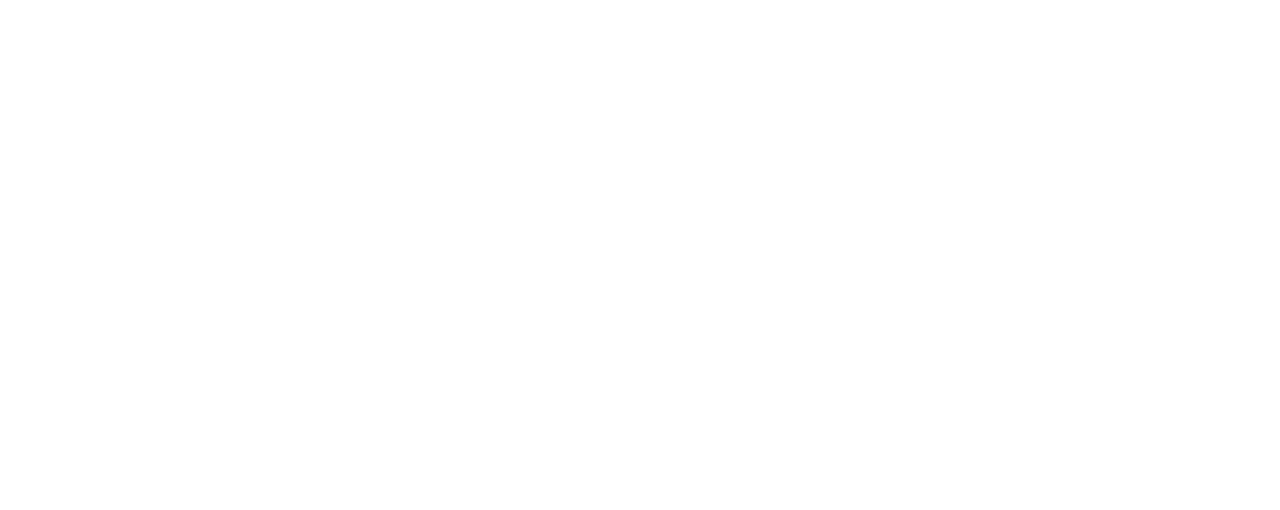
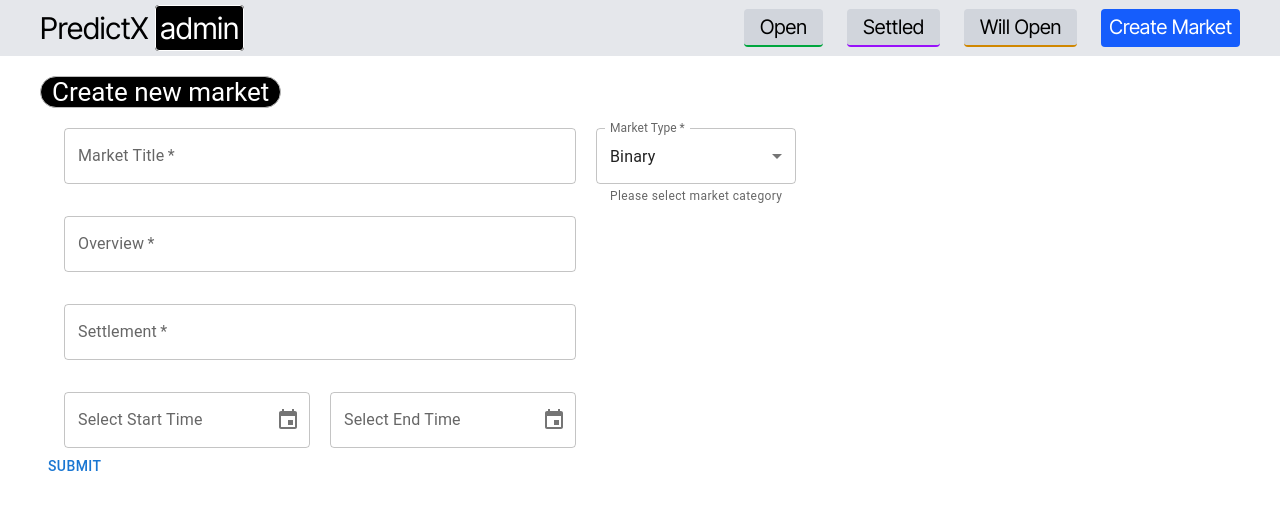
Before and after one commit to rajusrkr/parlay, a React (Vite) app in the folder apps/admin-fe/: page /create-market in a window 1280 px wide. Before the commit this address had no page. Shown: the top 510 px of the page. Built offline with nearby package versions, Linux system fonts and the light colour scheme.

Commit message:
add create market page

```diff
--- a/apps/admin-fe/src/App.tsx
+++ b/apps/admin-fe/src/App.tsx
@@ -1,14 +1,15 @@
 import { BrowserRouter, Route, Routes } from "react-router";
 import Home from "./pages/home";
 import MainLayout from "./layouts/main-layout";
+import CreateMarket from "./pages/create-market";
 
 export default function App(){
   return(
     <BrowserRouter>
       <Routes>
         <Route element = {<MainLayout />}>
-
         <Route path="/" element = {<Home />}/>
+        <Route path="/create-market" element = {<CreateMarket />}/>
         </Route>
       </Routes>
     </BrowserRouter>
--- a/apps/admin-fe/src/components/navigation.tsx
+++ b/apps/admin-fe/src/components/navigation.tsx
@@ -20,7 +20,7 @@
             <Link to={"/"}>Will Open</Link>
         </div>
         <div className="bg-blue-600 text-white rounded px-2 py-1 hover:bg-blue-700 transition-all hover:shadow">
-            <Link to={"/"}>Create Market</Link>
+            <Link to={"/create-market"}>Create Market</Link>
         </div>
       </div>
     </nav>
--- /dev/null
+++ b/apps/admin-fe/src/pages/create-market.tsx
@@ -0,0 +1,120 @@
+import { Button, Chip, MenuItem, TextField } from "@mui/material";
+import { DateTimePicker } from "@mui/x-date-pickers";
+import { useState } from "react";
+
+const marketType = [
+  {
+    value: "binary",
+    label: "Binary",
+  },
+  {
+    value: "categorical",
+    label: "Categorical",
+  },
+];
+
+export default function CreateMarket() {
+  const [title, setTitle] = useState("");
+  console.log(title);
+  const [overview, setOverview] = useState("");
+  console.log(overview);
+  const [settlement, setSettlement] = useState("");
+  console.log(settlement);
+  const [marketCategory, setMarketCategory] = useState("");
+  console.log(marketCategory);
+
+  return (
+    <form
+      onSubmit={(e) => {
+        e.preventDefault();
+
+        console.log(title, overview, settlement);
+      }}
+    >
+      <div className="px-10">
+        <div className="py-5">
+          <Chip
+            label="Create new market"
+            variant="outlined"
+            style={{
+              fontSize: "26px",
+              backgroundColor: "black",
+              color: "white",
+            }}
+          />
+        </div>
+        <div className="flex max-w-6xl mx-auto space-x-5">
+          <div className="space-y-8">
+            <div>
+              <TextField
+                multiline
+                label="Market Title"
+                fullWidth
+                onChange={(e) => setTitle(e.target.value)}
+                required
+              />
+            </div>
+            <div>
+              <TextField
+                multiline
+                label="Overview"
+                fullWidth
+                onChange={(e) => setOverview(e.target.value)}
+                required
+              />
+            </div>
+            <div>
+              <TextField
+                multiline
+                label="Settlement"
+                fullWidth
+                onChange={(e) => setSettlement(e.target.value)}
+                required
+              />
+            </div>
+            <div className="flex space-x-5">
+              <div>
+                <DateTimePicker label="Select Start Time" />
+              </div>
+              <div>
+                <DateTimePicker label="Select End Time" />
+              </div>
+            </div>
+          </div>
+          <div className="w-full">
+            <TextField
+              select
+              label="Market Type"
+              helperText="Please select market category"
+              defaultValue={"binary"}
+              required
+              onChange={(e) => setMarketCategory(e.target.value)}
+            >
+              {marketType.map((mrkt) => (
+                <MenuItem key={mrkt.value} value={mrkt.value}>
+                  {mrkt.label}
+                </MenuItem>
+              ))}
+            </TextField>
+
+            <div>
+              {marketCategory === "binary" && (
+                <div className="bg-blue-50 w-52 rounded py-2">
+                  <div className="px-4">
+                    <p className="font-semibold underline underline-offset-4">Options:</p>
+
+                    <div className="space-y-1">
+                      <p className="bg-blue-100 pl-1">Yes</p>
+                      <p className="bg-blue-100 pl-1">No</p>
+                    </div>
+                  </div>
+                </div>
+              )}
+            </div>
+          </div>
+        </div>
+        <Button type="submit">Submit</Button>
+      </div>
+    </form>
+  );
+}
```
